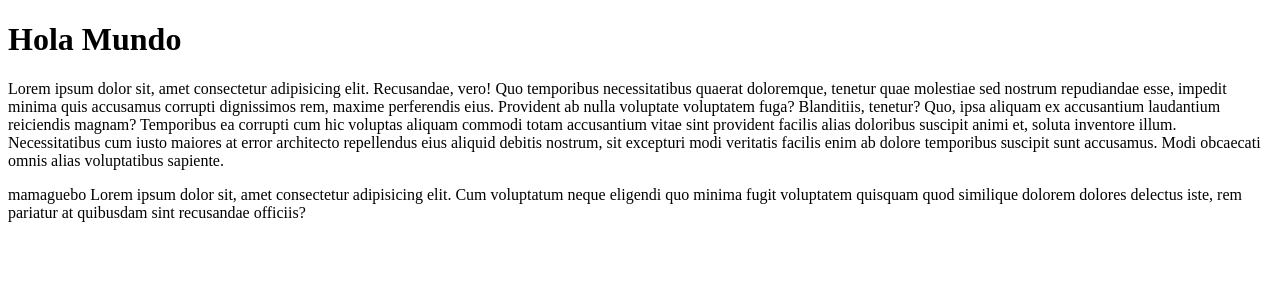
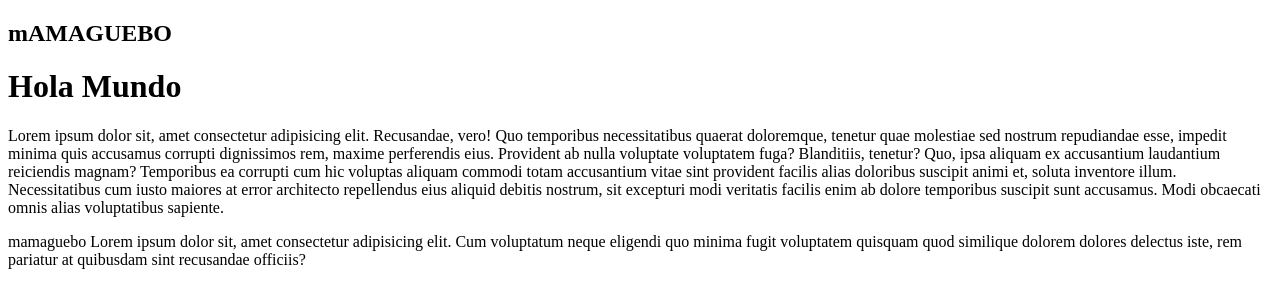
Before and after one commit to Daarwinmendez/curso-seccion-git, a plain HTML site: page index.html in a window 1280 px wide. Drawn offline with Linux system fonts and the light colour scheme.

Commit message:
Agregue un header

```diff
--- a/index.html
+++ b/index.html
@@ -7,6 +7,9 @@
     <title>Git & GitHub</title>
 </head>
 <body>
+    <header>
+        <h2>mAMAGUEBO</h2>
+    </header>
     <h1>Hola Mundo</h1>
     <p>Lorem ipsum dolor sit, amet consectetur adipisicing elit. Recusandae, vero! Quo temporibus necessitatibus quaerat doloremque, tenetur quae molestiae sed nostrum repudiandae esse, impedit minima quis accusamus corrupti dignissimos rem, maxime perferendis eius. Provident ab nulla voluptate voluptatem fuga? Blanditiis, tenetur? Quo, ipsa aliquam ex accusantium laudantium reiciendis magnam? Temporibus ea corrupti cum hic voluptas aliquam commodi totam accusantium vitae sint provident facilis alias doloribus suscipit animi et, soluta inventore illum. Necessitatibus cum iusto maiores at error architecto repellendus eius aliquid debitis nostrum, sit excepturi modi veritatis facilis enim ab dolore temporibus suscipit sunt accusamus. Modi obcaecati omnis alias voluptatibus sapiente.</p>
     <div class="div">
```
Also changed, not shown: 1 other file.
